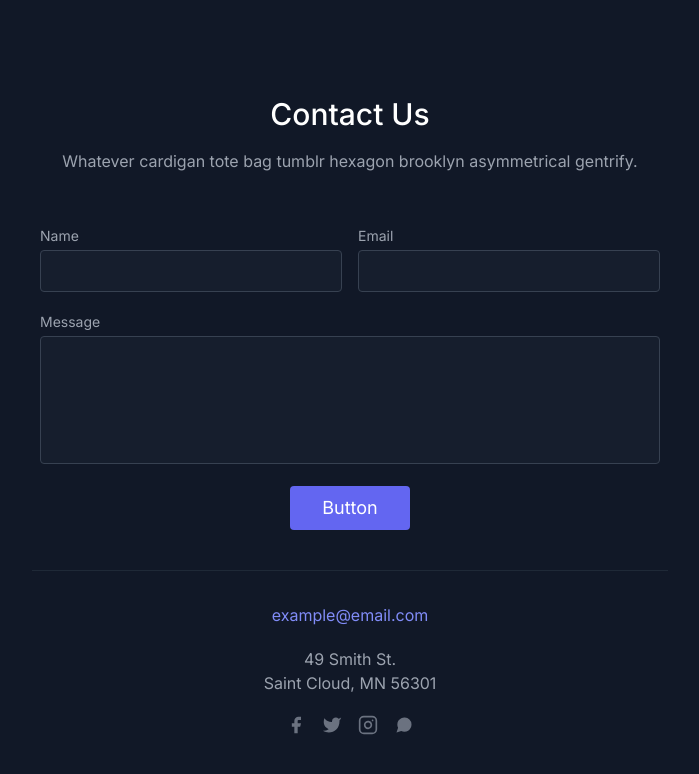
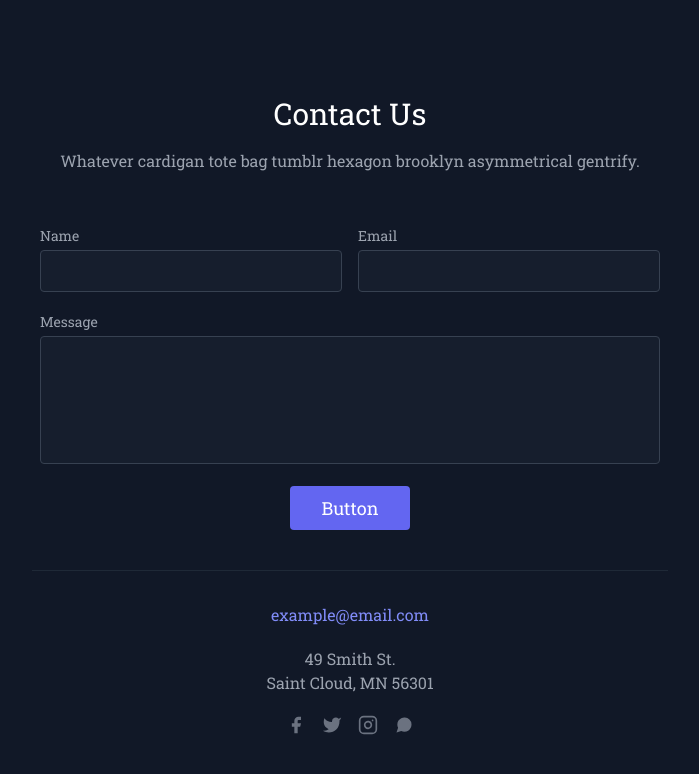
Before and after one commit to drshtaant/e-commerce-admin-panel, a Next.js app in the folder frontend/: page /contact in a window 1280 px wide. Shown: the top 774 px of the page, without its empty margins (290-989 px from the left). Built offline with nearby package versions, Linux system fonts and the light colour scheme.

Commit message:
feat: font changes

```diff
--- a/frontend/src/app/layout.tsx
+++ b/frontend/src/app/layout.tsx
@@ -1,22 +1,28 @@
-import type { Metadata } from 'next'
-import { Inter } from 'next/font/google'
-import './globals.css'
+import type { Metadata } from "next";
+import { Inter } from "next/font/google";
+import "./globals.css";
+import { Roboto_Slab } from "next/font/google";
 
-const inter = Inter({ subsets: ['latin'] })
+const inter = Inter({ subsets: ["latin"] });
+const roboto = Roboto_Slab({
+  subsets: ["latin"],
+  weight: "400",
+  display: "swap",
+});
 
 export const metadata: Metadata = {
-  title: 'Create Next App',
-  description: 'Generated by create next app',
-}
+  title: "Create Next App",
+  description: "Generated by create next app",
+};
 
 export default function RootLayout({
   children,
 }: {
-  children: React.ReactNode
+  children: React.ReactNode;
 }) {
   return (
     <html lang="en">
-      <body className={inter.className}>{children}</body>
+      <body className={roboto.className}>{children}</body>
     </html>
-  )
+  );
 }
```
